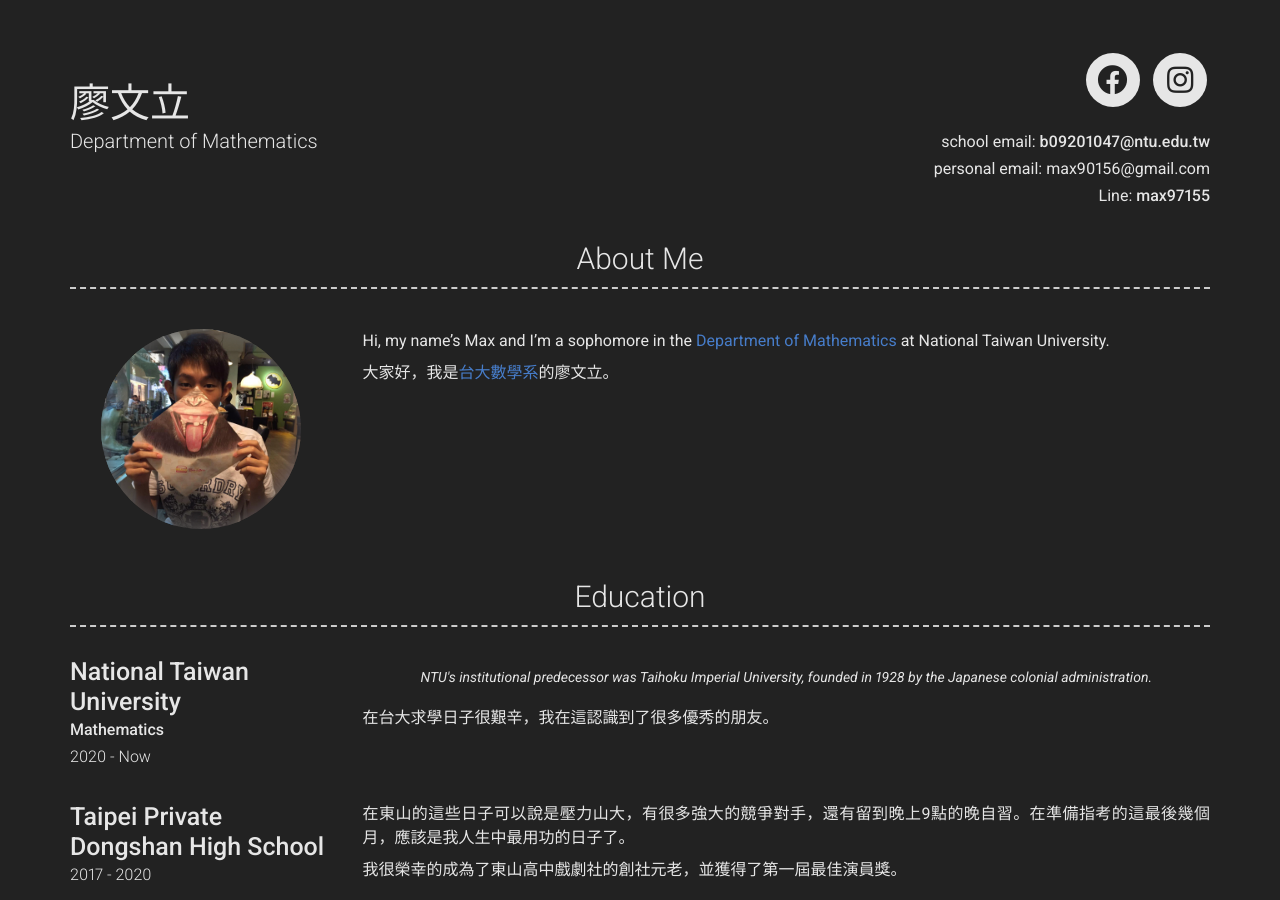
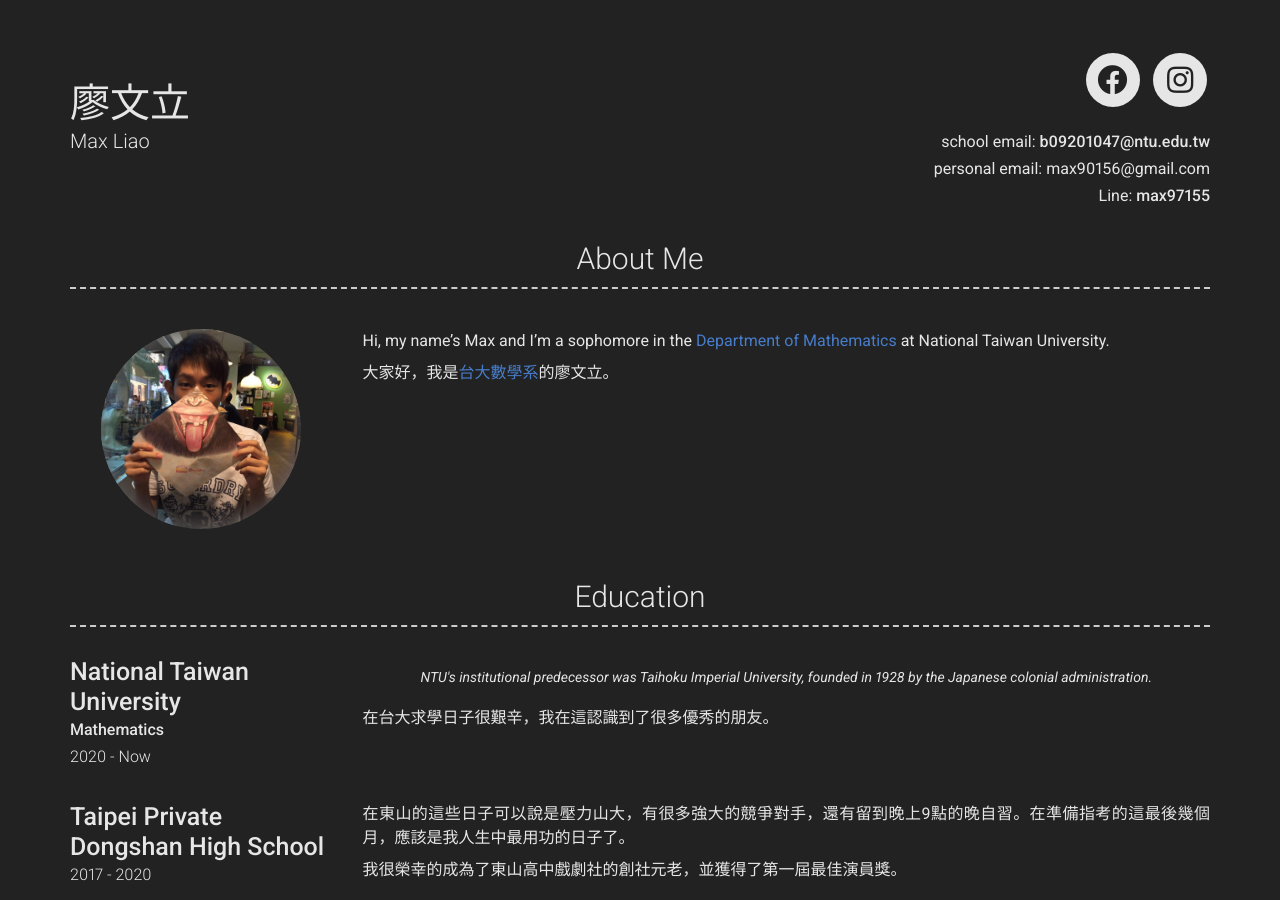
Before and after one commit to max90156/test-website, a Jekyll site: the page built from index.md, in a window 1280 px wide and 900 px high. Built offline with Jekyll 4.4.1, drawn with Linux system fonts in a browser that asks for light colours; nearby versions of some CDN libraries.

Commit message:
Update _config.yml

```diff
--- a/_config.yml
+++ b/_config.yml
@@ -7,7 +7,7 @@ version: 2
 
 # Personal info
 name: 廖文立
-title: Department of Mathematics
+title: Max Liao
 email: b09201047@ntu.edu.tw
 email_title: school email
 phone: max90156@gmail.com
```
